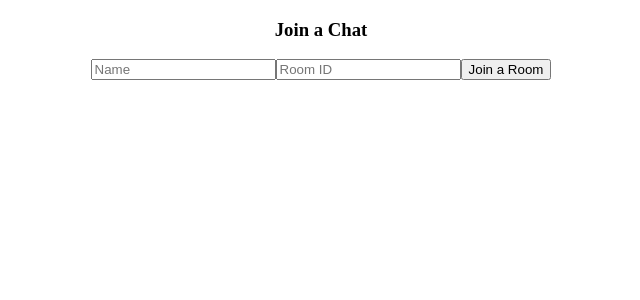
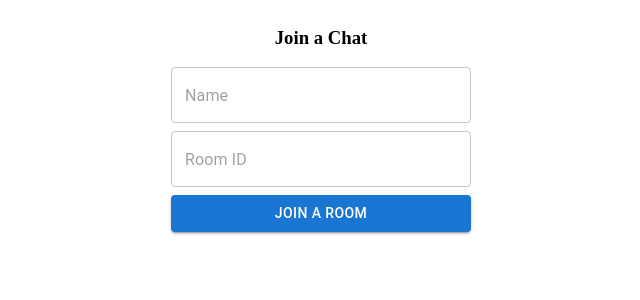
Before and after one commit to alexalikhani95/live-chat-app, a React (Create React App) app in the folder client/: page / in a window 1280 px wide. Shown: the top 300 px of the page, without its empty margins (319-959 px from the left). Built offline with nearby package versions, Linux system fonts and the light colour scheme; no server answers; the HTML template or start-up script is replaced by a standard one.

Commit message:
Adding MUI with new styling to the join chat section

```diff
--- a/client/package.json
+++ b/client/package.json
@@ -3,6 +3,9 @@
   "version": "0.1.0",
   "private": true,
   "dependencies": {
+    "@emotion/react": "^11.9.3",
+    "@emotion/styled": "^11.9.3",
+    "@mui/material": "^5.8.6",
     "@testing-library/jest-dom": "^5.16.4",
     "@testing-library/react": "^13.3.0",
     "@testing-library/user-event": "^13.5.0",
--- a/client/src/App.css
+++ b/client/src/App.css
@@ -1,5 +1,13 @@
 .App {
   text-align: center;
+  display: flex;
+  justify-content: center;
+}
+
+.join-chat {
+  display: flex;
+  flex-direction: column;
+  width: 300px;
 }
 
 .chat-container {
--- a/client/src/App.js
+++ b/client/src/App.js
@@ -2,6 +2,8 @@ import "./App.css";
 import io from "socket.io-client";
 import { useState } from "react";
 import Chat from "./Chat";
+import Button from "@mui/material/Button";
+import TextField from "@mui/material/TextField";
 
 const socket = io.connect("http://localhost:3001"); // connect to the socket.io server on the backend
 
@@ -20,20 +22,22 @@ function App() {
   return (
     <div className="App">
       {!showChat ? (
-        <>
+        <div className="join-chat">
           <h3>Join a Chat</h3>
-          <input
-            type="text"
+          <TextField
             placeholder="Name"
             onChange={(event) => setUsername(event.target.value)}
+            sx={{ marginBottom: 1 }}
           />
-          <input
-            type="text"
+          <TextField
             placeholder="Room ID"
             onChange={(event) => setRoom(event.target.value)}
+            sx={{ marginBottom: 1 }}
           />
-          <button onClick={joinRoom}>Join a Room</button>
-        </>
+          <Button variant="contained" onClick={joinRoom}>
+            Join a Room
+          </Button>
+        </div>
       ) : (
         <div className="chat-container">
           <Chat socket={socket} username={username} room={room} />
```
Also changed, not shown: 1 other file (tests, documents, lock files or other folders).
